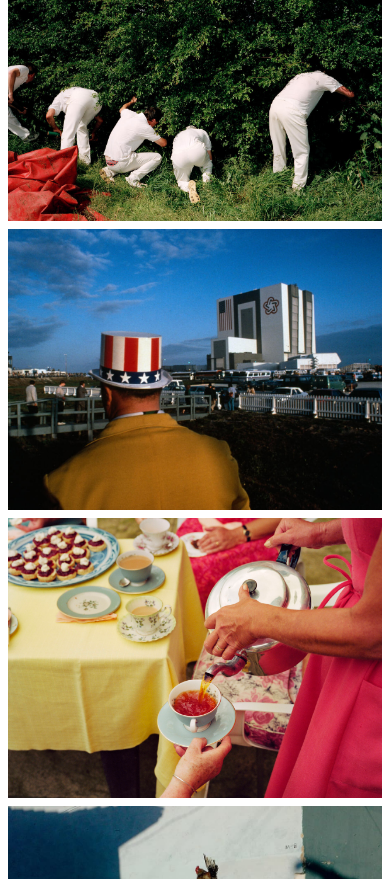
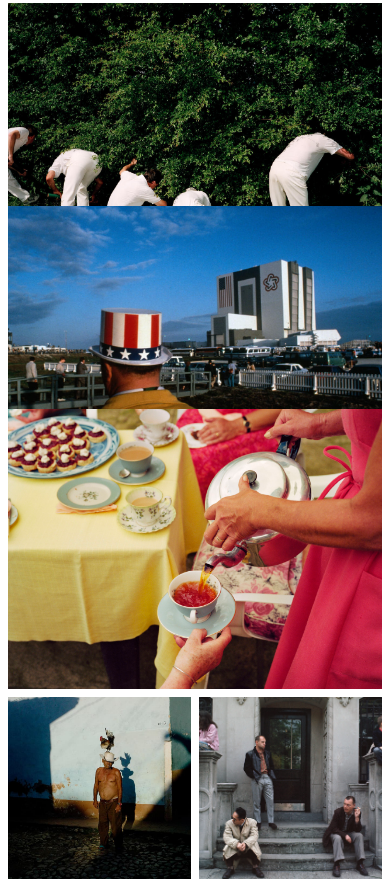
Before and after one commit to remi-barcella/DADG2-Portfolio-Remi-Barcella, a plain HTML site: page index.html in a window 390 px wide. Shown: the part 1121-2000 px from the top of the page. Drawn offline with Linux system fonts and the light colour scheme; a web font is replaced by a local one.

Commit message:
debug and projects grid

```diff
--- a/index.html
+++ b/index.html
@@ -1,10 +1,10 @@
 <!doctype html>
-<html lang="<!-- figma:lang -->">
+<html lang="fr">
   <head>
     <!-- figma:head-start -->
     <meta charset="UTF-8" />
     <meta name="viewport" content="width=device-width, initial-scale=1.0" />
-    <title><!-- figma:title --></title>
+    <title>Rémi Barcella｜Portfolio</title>
     <link rel="stylesheet" href="./style.css" />
     <!-- figma:head-end -->
   </head>
@@ -39,10 +39,12 @@
 
         <section class="portfolio section" id="portfolio" aria-label="Projets sélectionnés">
           <div class="project-grid">
+            <div class="project-row">
               <a class="project project--lead" href="#contact">
                 <img src="./images/5c494.png" alt="Portrait devant un manège de fête foraine" />
                 <span class="project__label">Voir le projet</span>
               </a>
+              <div class="project-stack">
                 <a class="project project--small" href="#contact">
                   <img src="./images/0b1e1.png" alt="Portrait de rue en noir et blanc" />
                   <span class="project__label">Voir le projet</span>
@@ -51,10 +53,14 @@
                   <img src="./images/46a78.png" alt="Oiseaux blancs marchant dans la végétation" />
                   <span class="project__label">Voir le projet</span>
                 </a>
+              </div>
+            </div>
+            <div class="project-row">
               <a class="project project--wide" href="#contact">
                 <img src="./images/0b8a1.png" alt="Thé versé à table" />
                 <span class="project__label">Voir le projet</span>
               </a>
+              <div class="project-pair">
                 <a class="project project--half" href="#contact">
                   <img src="./images/79999.png" alt="Architecture industrielle sous un ciel bleu" />
                   <span class="project__label">Voir le projet</span>
@@ -63,6 +69,8 @@
                   <img src="./images/2a50b.png" alt="Personnes devant un bâtiment vitré" />
                   <span class="project__label">Voir le projet</span>
                 </a>
+              </div>
+            </div>
           </div>
           <a class="tag tag--dark section__button" href="#contact">Voir tous les projets</a>
         </section>
--- a/style.css
+++ b/style.css
@@ -51,7 +51,7 @@
 }
 
 .header {
-  position: absolute;
+  position: fixed;
   z-index: 10;
   top: 0;
   left: 0;
@@ -62,6 +62,10 @@
   padding: 16px 24px;
   background: rgb(255 255 255 / 10%);
   backdrop-filter: blur(25px);
+}
+
+#top {
+  padding-top: 62px;
 }
 
 .header__primary {
@@ -251,10 +255,32 @@ main {
 .project-grid {
   display: grid;
   width: 100%;
-  grid-template-columns: 3fr 1fr 1fr;
-  grid-template-rows: repeat(4, minmax(0, 1fr));
+  grid-template-columns: minmax(0, 1fr);
+  grid-template-rows: 2fr 1fr;
   gap: 8px;
-  aspect-ratio: 1616 / 1100.5;
+  height: min(68vw, 880px);
+  min-height: 560px;
+}
+
+.project-row {
+  display: grid;
+  min-height: 0;
+  grid-template-columns: minmax(0, 2fr) minmax(0, 1fr);
+  gap: 8px;
+}
+
+.project-stack {
+  display: grid;
+  min-height: 0;
+  grid-template-rows: repeat(2, minmax(0, 1fr));
+  gap: 8px;
+}
+
+.project-pair {
+  display: grid;
+  min-width: 0;
+  grid-template-columns: repeat(2, minmax(0, 1fr));
+  gap: 8px;
 }
 
 .project {
@@ -299,33 +325,13 @@ main {
 }
 
 .project--lead {
-  grid-column: 1 / 3;
-  grid-row: 1 / 3;
-}
-
-.project--small:nth-child(2) {
-  grid-column: 3;
+  grid-column: 1;
   grid-row: 1;
-}
-
-.project--small:nth-child(3) {
-  grid-column: 3;
-  grid-row: 2;
 }
 
 .project--wide {
   grid-column: 1;
-  grid-row: 3 / 5;
-}
-
-.project--half:nth-child(5) {
-  grid-column: 2;
-  grid-row: 3 / 5;
-}
-
-.project--half:nth-child(6) {
-  grid-column: 3;
-  grid-row: 3 / 5;
+  grid-row: 1;
 }
 
 .section__button {
@@ -375,13 +381,16 @@ main {
 
 .logos {
   width: min(calc(100% - 48px), 1460px);
+  margin-inline: auto;
 }
 
 .logos__grid {
   display: grid;
   width: 100%;
-  grid-template-columns: repeat(5, 160px);
-  justify-content: space-between;
+  grid-template-columns: repeat(5, minmax(0, 160px));
+  justify-content: center;
+  justify-items: center;
+  column-gap: clamp(24px, 5vw, 88px);
   row-gap: 120px;
 }
 
@@ -464,25 +473,28 @@ main {
   }
 
   .project-grid {
-    grid-template-columns: repeat(2, 1fr);
+    grid-template-columns: minmax(0, 1fr);
     grid-template-rows: none;
+    height: auto;
+    min-height: 0;
     aspect-ratio: auto;
+  }
+
+  .project-row {
+    grid-template-columns: minmax(0, 2fr) minmax(0, 1fr);
+    grid-template-rows: minmax(240px, 42vw);
   }
 
   .project,
   .project--lead,
-  .project--small:nth-child(2),
-  .project--small:nth-child(3),
-  .project--wide,
-  .project--half:nth-child(5),
-  .project--half:nth-child(6) {
+  .project--wide {
     grid-column: auto;
     grid-row: auto;
     aspect-ratio: 4 / 3;
   }
 
   .project--lead {
-    grid-column: 1 / -1;
+    grid-column: auto;
     aspect-ratio: 966 / 731;
   }
 
@@ -554,6 +566,15 @@ main {
     flex-direction: column;
   }
 
+  .project-row {
+    display: flex;
+    flex-direction: column;
+  }
+
+  .project-pair {
+    grid-template-columns: repeat(2, minmax(0, 1fr));
+  }
+
   .project,
   .project--lead {
     width: 100%;
@@ -562,6 +583,14 @@ main {
 
   .project--lead {
     aspect-ratio: 3 / 4;
+  }
+
+  .project-stack {
+    grid-template-rows: repeat(2, minmax(140px, 50vw));
+  }
+
+  .project-pair .project {
+    aspect-ratio: 1 / 1;
   }
 
   .logos {
```
Also changed, not shown: 1 other file. Lines whose indentation alone changed are shown as unchanged.
